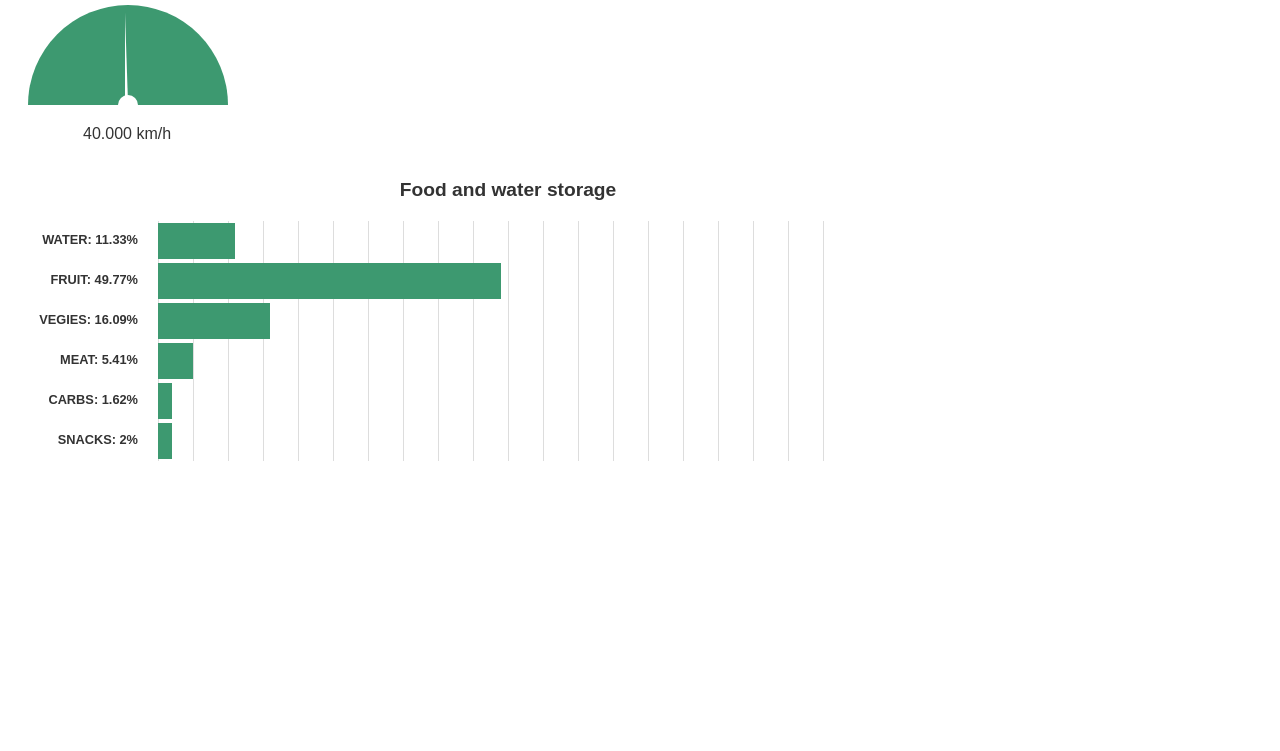
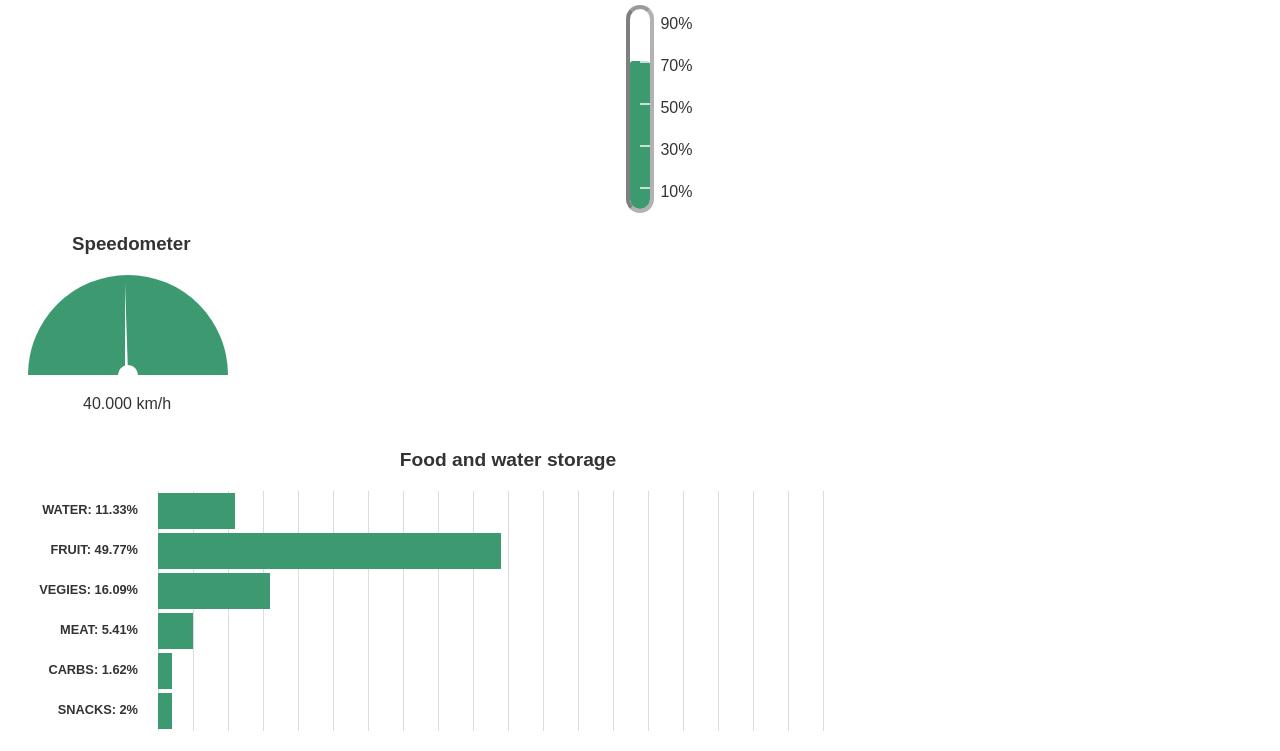
Before and after one commit to dieuwbak/Challenge-1-Dieuwertje, a plain HTML site: page Engine.html in a window 1280 px wide. Shown: the part 164-915 px from the top of the page. Before the commit the page ends 800 px from the top, so only its background shows below. Drawn offline with Linux system fonts and the light colour scheme.

Commit message:
Added engine meter

```diff
--- a/Engine.html
+++ b/Engine.html
@@ -10,6 +10,22 @@
 		<h1>Dashboard</h1>
 	</header>
 	<main>
+		<article>
+			<h3>Engine</h3>
+			<div id="glass" class="thermometer">
+			  <!-- Class options: eff-yeah, good, meh, suckage, eff-that -->
+			  <div id="mercury" class="thermometer good"></div>
+			  <ul id="markings">
+			    <li>&nbsp;</li>
+			    <li>&nbsp;</li>
+			    <li>&nbsp;</li>
+			    <li>&nbsp;</li>
+			    <li>&nbsp;</li>
+			  </ul>
+			</div>
+		</article>
+
+
 		<article id="Speed">
 			<h3>Speedometer</h3>
 			<div class="speedometer speed-1">
--- a/charts.css
+++ b/charts.css
@@ -6,6 +6,111 @@ header {
   color: white;
   padding:  10px;
 
+}
+
+
+
+
+
+/* Engine meter
+
+Bron: https://codepen.io/nedf23/pen/xLmaG?page=1& */
+
+
+
+
+.thermometer {
+  border-radius: 50px;
+  width: 20px;
+  height: 200px;
+}
+
+#glass {
+  border: 4px solid;
+  border-top-color: rgba(0, 0, 0, 0.4);
+  border-right-color: rgba(0, 0, 0, 0.3);
+  border-bottom-color: rgba(0, 0, 0, 0.3);
+  border-left-color: rgba(0, 0, 0, 0.5);
+  margin: 20px auto;
+  position: relative;
+}
+
+#mercury {
+  position: absolute;
+  bottom: 0;
+  border-top-right-radius: 15px;
+  border-top-left-radius: 15px;
+}
+
+#markings {
+  padding: 0;
+  margin: 0;
+  list-style-type: none;
+  position: absolute;
+  top: -30px;
+  right: 0;
+}
+
+#markings li {
+  padding: 0;
+  margin: 0;
+  height: 40px;
+  width: 10px;
+  border-bottom: 2px solid rgba(255, 255, 255, 0.7);
+}
+
+#markings li:after {
+  position: absolute;
+  margin-top: 36px;
+  margin-left: 16px;
+  width: 80px;
+  color: #333;
+}
+
+#markings li:first-child:after {
+  content: "90%";
+}
+
+#markings li:nth-child(2):after {
+  content: "70%";
+}
+
+#markings li:nth-child(3):after {
+  content: "50%";
+}
+
+#markings li:nth-child(4):after {
+  content: "30%";
+}
+
+#markings li:last-child:after {
+  content: "10%";
+}
+
+.eff-yeah,
+.good,
+.meh,
+.suckage,
+.eff-that {
+  animation-timing-function: linear;
+  animation-duration: 0.3s;
+  animation-fill-mode: forwards;
+}
+
+.good {
+  animation-name: good;
+  background: #3d9970;
+}
+
+@keyframes good {
+  from {
+    height: 0;
+  }
+  to {
+    height: 148px;
+    background-color: #3d9970;
+    background: #3d9970;
+  }
 }
 
 
```
